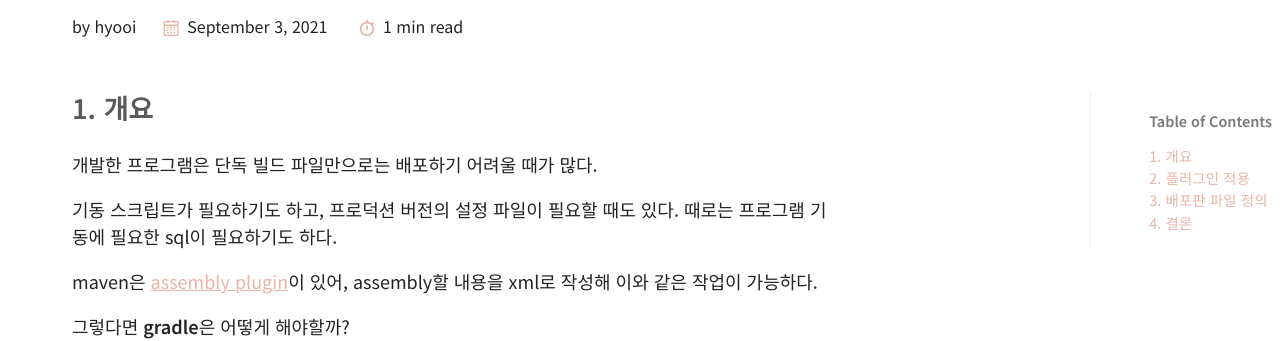
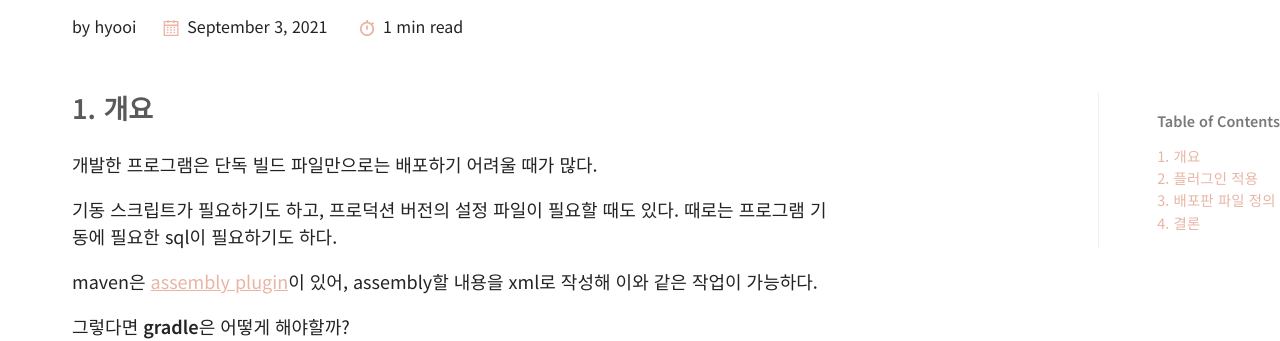
Before and after one commit to hyooi/hyooi.github.io, a Jekyll site: the page built from _posts/2021-09-03-gradle-distribution-plugin.md, in a window 1280 px wide. Shown: the part 413-754 px from the top of the page. Built offline with Jekyll 4.4.1, drawn with Linux system fonts in a browser that asks for light colours; comment, search, counter and statistics services are not loaded.

Commit message:
feat. modify toc css

```diff
--- a/_sass/basically-basic/_base.scss
+++ b/_sass/basically-basic/_base.scss
@@ -114,8 +114,7 @@
   float: right !important; /* added to make toc scroll with page */
   top: 0;
   right: 0;
-  height: 100%;
-  margin-right: -1 * $min-vw;
+  margin-right: -500px;
   padding-left: 1em;
   padding-top: 1em !important; /* added to make toc scroll with page */
   z-index: 10;
```
